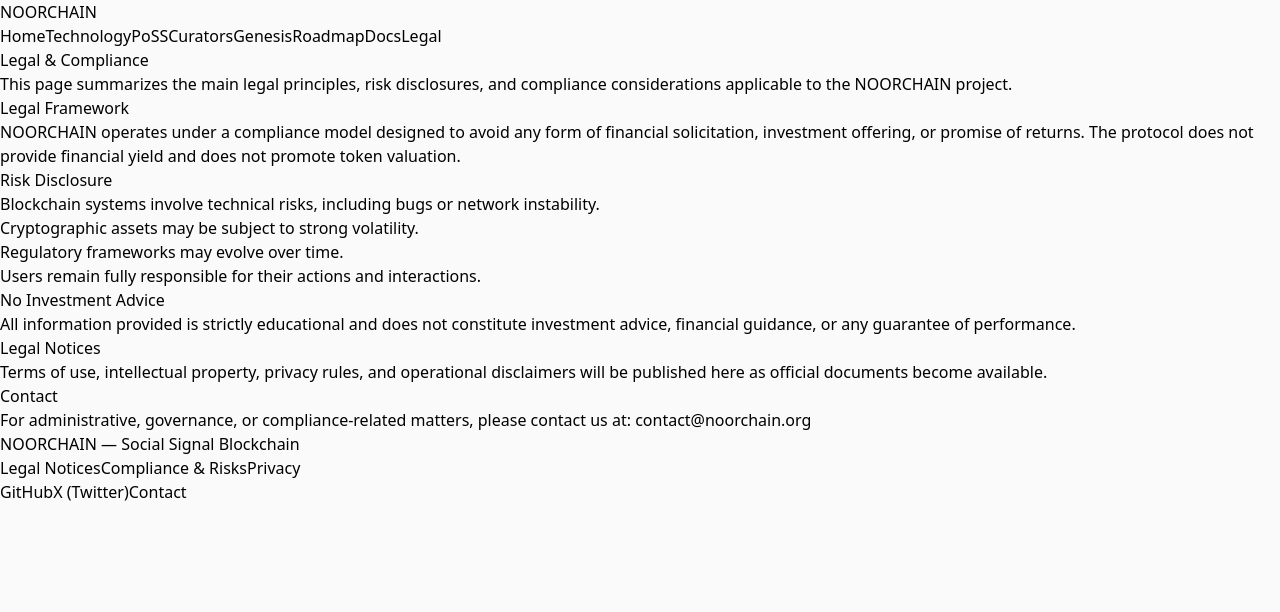
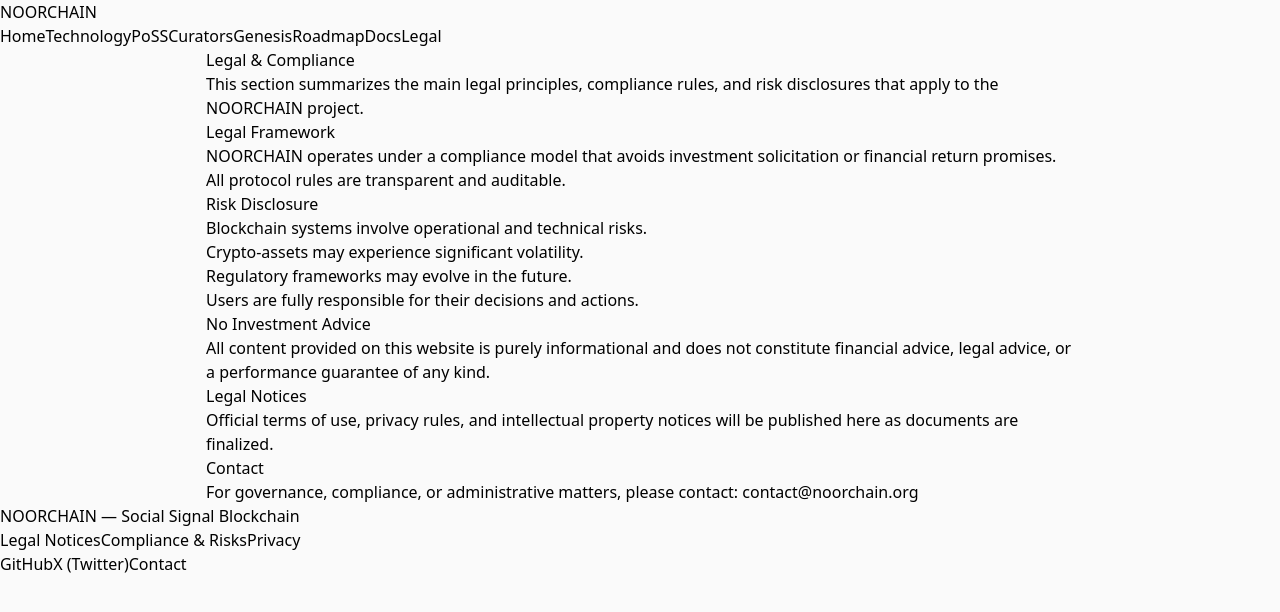
Before and after one commit to noorfinances-eng/noorchain-core, a Next.js app in the folder site/: page /legal in a window 1280 px wide. Shown: the top 612 px of the page. Built offline with nearby package versions, Linux system fonts and the light colour scheme.

Commit message:
Update page.tsx

```diff
--- a/site/app/legal/page.tsx
+++ b/site/app/legal/page.tsx
@@ -1,61 +1,58 @@
 export default function LegalPage() {
   return (
-    <main className="px-8 py-16 max-w-3xl">
+    <main className="container py-16">
       <h1 className="text-4xl font-bold mb-6">Legal & Compliance</h1>
 
-      <p className="text-lg text-gray-700 mb-10">
-        This page summarizes the main legal principles, risk disclosures, and
-        compliance considerations applicable to the NOORCHAIN project.
+      <p className="text-lg text-gray-700 mb-10 max-w-3xl">
+        This section summarizes the main legal principles, compliance rules, and
+        risk disclosures that apply to the NOORCHAIN project.
       </p>
 
       {/* Legal Framework */}
-      <section className="mb-10">
+      <section className="mb-10 max-w-3xl">
         <h2 className="text-2xl font-semibold mb-3">Legal Framework</h2>
         <p className="text-gray-700">
-          NOORCHAIN operates under a compliance model designed to avoid any form
-          of financial solicitation, investment offering, or promise of returns.
-          The protocol does not provide financial yield and does not promote
-          token valuation.
+          NOORCHAIN operates under a compliance model that avoids investment
+          solicitation or financial return promises. All protocol rules are
+          transparent and auditable.
         </p>
       </section>
 
       {/* Risk Disclosure */}
-      <section className="mb-10">
+      <section className="mb-10 max-w-3xl">
         <h2 className="text-2xl font-semibold mb-3">Risk Disclosure</h2>
         <ul className="list-disc pl-6 text-gray-700 space-y-2">
-          <li>Blockchain systems involve technical risks, including bugs or network instability.</li>
-          <li>Cryptographic assets may be subject to strong volatility.</li>
-          <li>Regulatory frameworks may evolve over time.</li>
-          <li>Users remain fully responsible for their actions and interactions.</li>
+          <li>Blockchain systems involve operational and technical risks.</li>
+          <li>Crypto-assets may experience significant volatility.</li>
+          <li>Regulatory frameworks may evolve in the future.</li>
+          <li>Users are fully responsible for their decisions and actions.</li>
         </ul>
       </section>
 
-      {/* No investment advice */}
-      <section className="mb-10">
+      {/* No Investment Advice */}
+      <section className="mb-10 max-w-3xl">
         <h2 className="text-2xl font-semibold mb-3">No Investment Advice</h2>
         <p className="text-gray-700">
-          All information provided is strictly educational and does not
-          constitute investment advice, financial guidance, or any guarantee of
-          performance.
+          All content provided on this website is purely informational and does
+          not constitute financial advice, legal advice, or a performance
+          guarantee of any kind.
         </p>
       </section>
 
       {/* Legal Notices */}
-      <section className="mb-10">
+      <section className="mb-10 max-w-3xl">
         <h2 className="text-2xl font-semibold mb-3">Legal Notices</h2>
         <p className="text-gray-700">
-          Terms of use, intellectual property, privacy rules, and operational
-          disclaimers will be published here as official documents become
-          available.
+          Official terms of use, privacy rules, and intellectual property
+          notices will be published here as documents are finalized.
         </p>
       </section>
 
       {/* Contact */}
-      <section>
+      <section className="max-w-3xl">
         <h2 className="text-2xl font-semibold mb-3">Contact</h2>
         <p className="text-gray-700">
-          For administrative, governance, or compliance-related matters, please
-          contact us at:{" "}
+          For governance, compliance, or administrative matters, please contact:{" "}
           <a href="mailto:contact@noorchain.org" className="underline">
             contact@noorchain.org
           </a>
```
